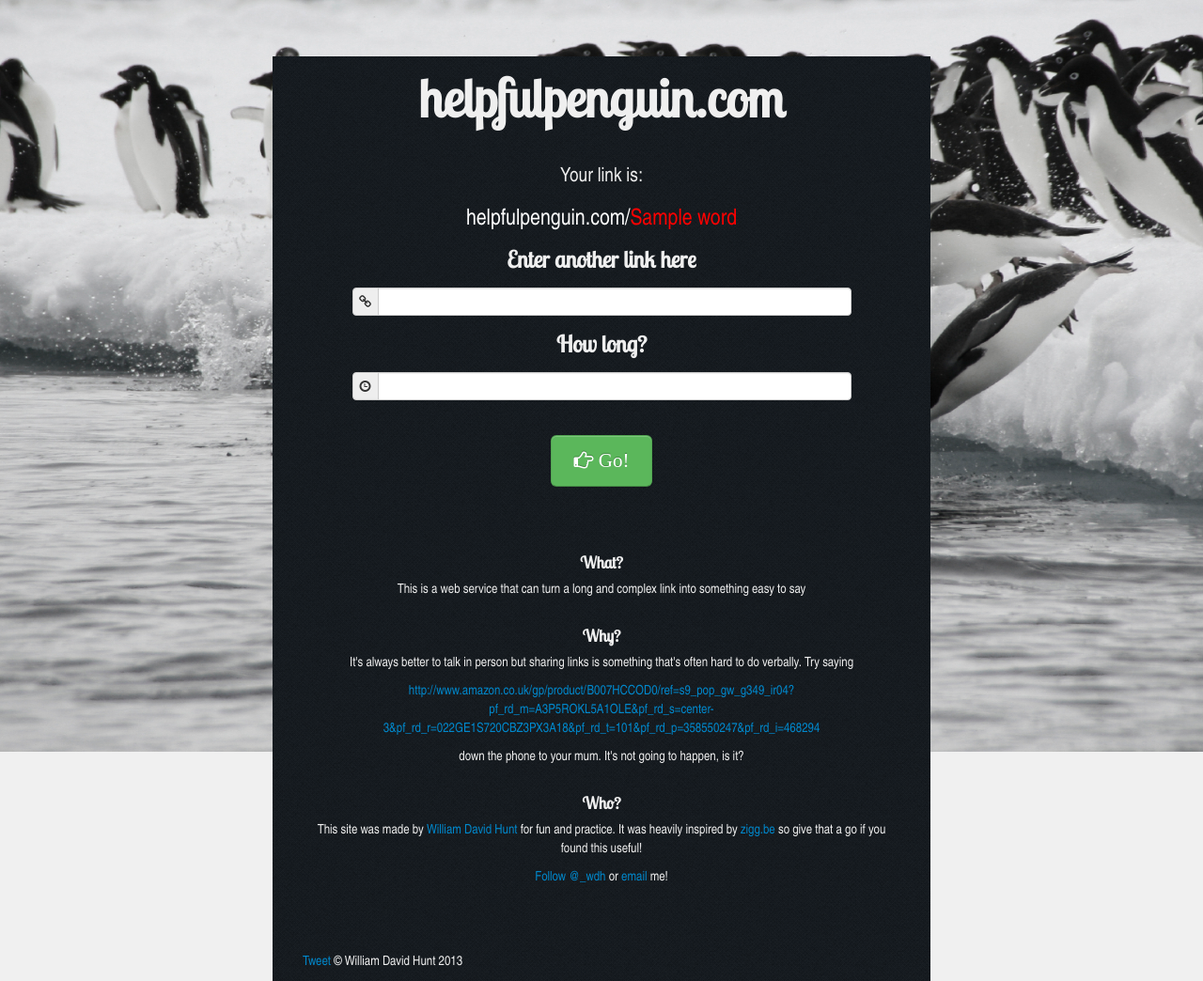
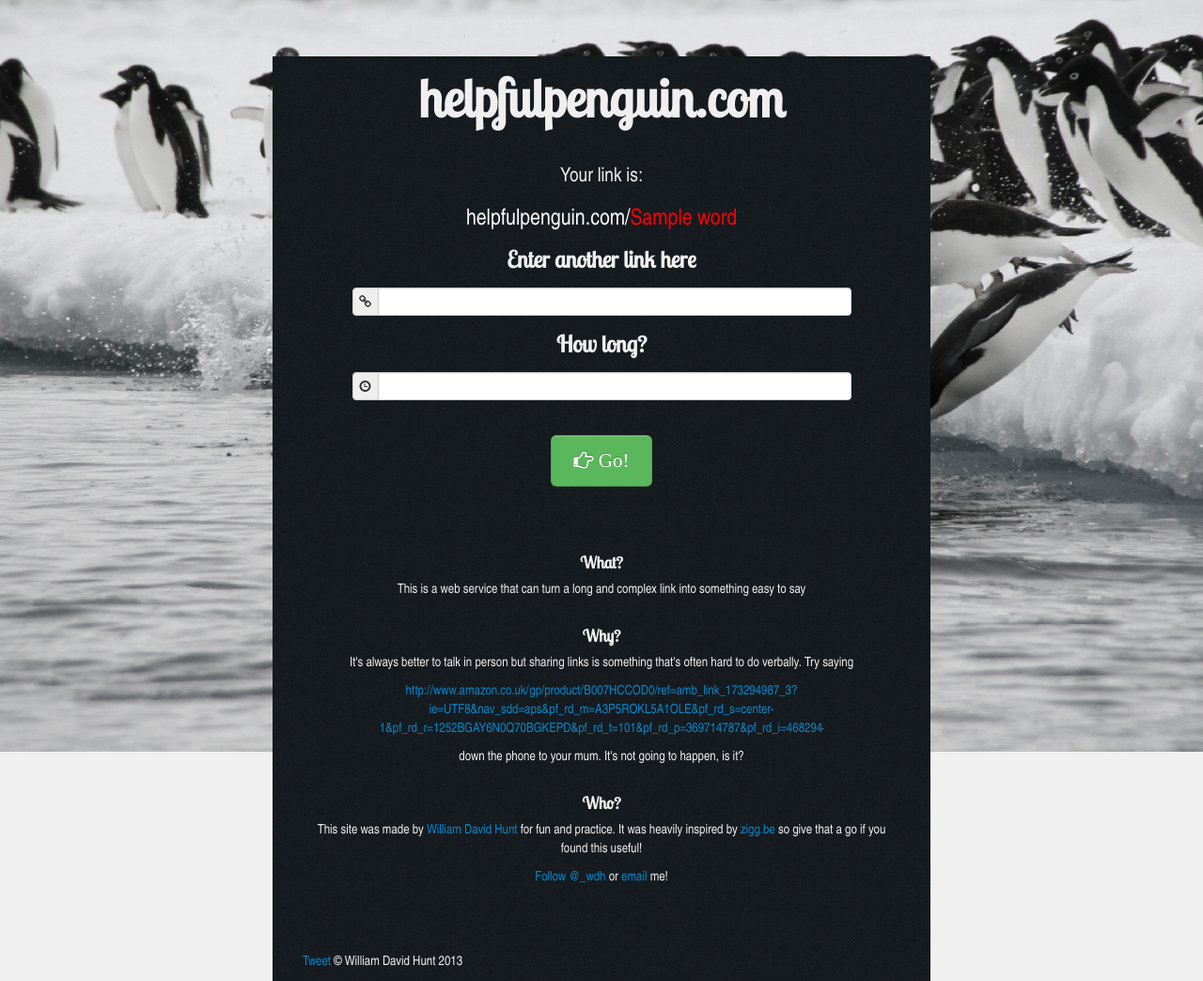
Before and after one commit to penguinhat/helpfulpenguin, a Django app: template frontend/templates/index.html in a window 1280 px wide. Shown: the whole page at 94% size. Run offline with Django 3.2, Linux system fonts and the light colour scheme; the template is opened without the code that fills it: most values are stand-ins (such as "Sample title", 1, 10 or a date in 2020); form fields are guessed from the names that the template uses; some libraries are stand-ins or nearby versions.

Commit message:
Add amazon associates link

```diff
--- a/frontend/templates/index.html
+++ b/frontend/templates/index.html
@@ -13,7 +13,7 @@
   </p>
 
   <p>
-    <a target='_blank' href="http://www.amazon.co.uk/gp/product/B007HCCOD0/ref=s9_pop_gw_g349_ir04?pf_rd_m=A3P5ROKL5A1OLE&pf_rd_s=center-3&pf_rd_r=022GE1S720CBZ3PX3A18&pf_rd_t=101&pf_rd_p=358550247&pf_rd_i=468294">http://www.amazon.co.uk/gp/product/B007HCCOD0/ref=s9_pop_gw_g349_ir04?pf_rd_m=A3P5ROKL5A1OLE&pf_rd_s=center-3&pf_rd_r=022GE1S720CBZ3PX3A18&pf_rd_t=101&pf_rd_p=358550247&pf_rd_i=468294</a>
+<a href="http://www.amazon.co.uk/gp/product/B007HCCOD0/ref=as_li_tf_tl?ie=UTF8&camp=1634&creative=6738&creativeASIN=B007HCCOD0&linkCode=as2&tag=helpfulpenguin-21">http://www.amazon.co.uk/gp/product/B007HCCOD0/ref=amb_link_173294987_3?ie=UTF8&nav_sdd=aps&pf_rd_m=A3P5ROKL5A1OLE&pf_rd_s=center-1&pf_rd_r=1252BGAY6N0Q70BGKEPD&pf_rd_t=101&pf_rd_p=369714787&pf_rd_i=468294</a><img src="http://www.assoc-amazon.co.uk/e/ir?t=helpfulpenguin-21&l=as2&o=2&a=B007HCCOD0" width="1" height="1" border="0" alt="" style="border:none !important; margin:0px !important;" />
   </p>
 
   <p class="lead">
@@ -21,7 +21,7 @@
   </p>
 
   <p>
-    <a target='_blank' href="http://www.amazon.co.uk/gp/product/B007HCCOD0/ref=s9_pop_gw_g349_ir04?pf_rd_m=A3P5ROKL5A1OLE&pf_rd_s=center-3&pf_rd_r=022GE1S720CBZ3PX3A18&pf_rd_t=101&pf_rd_p=358550247&pf_rd_i=468294">helpfulpenguin.com/redbanana</a>
+    <a target='_blank' href="http://www.amazon.co.uk/gp/product/B007HCCOD0/ref=as_li_tf_tl?ie=UTF8&camp=1634&creative=6738&creativeASIN=B007HCCOD0&linkCode=as2&tag=helpfulpenguin-21">helpfulpenguin.com/redbanana</a>
   </p>
 {% else %}
   <p class='lead'>Your link is:</p>
@@ -66,7 +66,7 @@
       </p>
 
       <p>
-        <a href="http://www.amazon.co.uk/gp/product/B007HCCOD0/ref=s9_pop_gw_g349_ir04?pf_rd_m=A3P5ROKL5A1OLE&pf_rd_s=center-3&pf_rd_r=022GE1S720CBZ3PX3A18&pf_rd_t=101&pf_rd_p=358550247&pf_rd_i=468294">http://www.amazon.co.uk/gp/product/B007HCCOD0/ref=s9_pop_gw_g349_ir04?pf_rd_m=A3P5ROKL5A1OLE&pf_rd_s=center-3&pf_rd_r=022GE1S720CBZ3PX3A18&pf_rd_t=101&pf_rd_p=358550247&pf_rd_i=468294</a>
+<a href="http://www.amazon.co.uk/gp/product/B007HCCOD0/ref=as_li_tf_tl?ie=UTF8&camp=1634&creative=6738&creativeASIN=B007HCCOD0&linkCode=as2&tag=helpfulpenguin-21">http://www.amazon.co.uk/gp/product/B007HCCOD0/ref=amb_link_173294987_3?ie=UTF8&nav_sdd=aps&pf_rd_m=A3P5ROKL5A1OLE&pf_rd_s=center-1&pf_rd_r=1252BGAY6N0Q70BGKEPD&pf_rd_t=101&pf_rd_p=369714787&pf_rd_i=468294</a><img src="http://www.assoc-amazon.co.uk/e/ir?t=helpfulpenguin-21&l=as2&o=2&a=B007HCCOD0" width="1" height="1" border="0" alt="" style="border:none !important; margin:0px !important;" />
       </p>
       <p>
         down the phone to your mum. It's not going to happen, is it?
```
